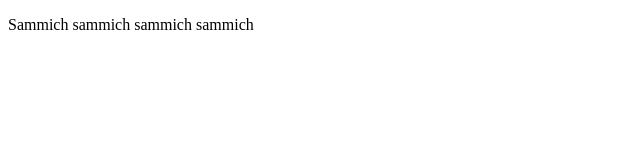
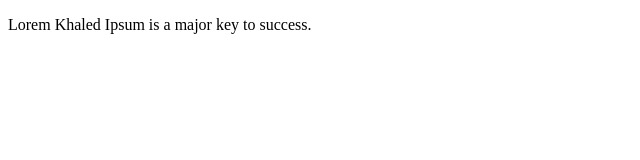
Before and after one commit to hrivera88/wsa-chatbox-2016, a plain HTML site: page index.html in a window 1280 px wide. Shown: the full height of the page, 0-640 px from the left. Drawn offline with Linux system fonts and the light colour scheme.

Commit message:
Just shit man

```diff
--- a/index.html
+++ b/index.html
@@ -5,6 +5,6 @@
     <title>Document</title>
 </head>
 <body>
-    <p>Sammich sammich sammich sammich</p>
+    <p>Lorem Khaled Ipsum is a major key to success.</p>
 </body>
 </html>
```
